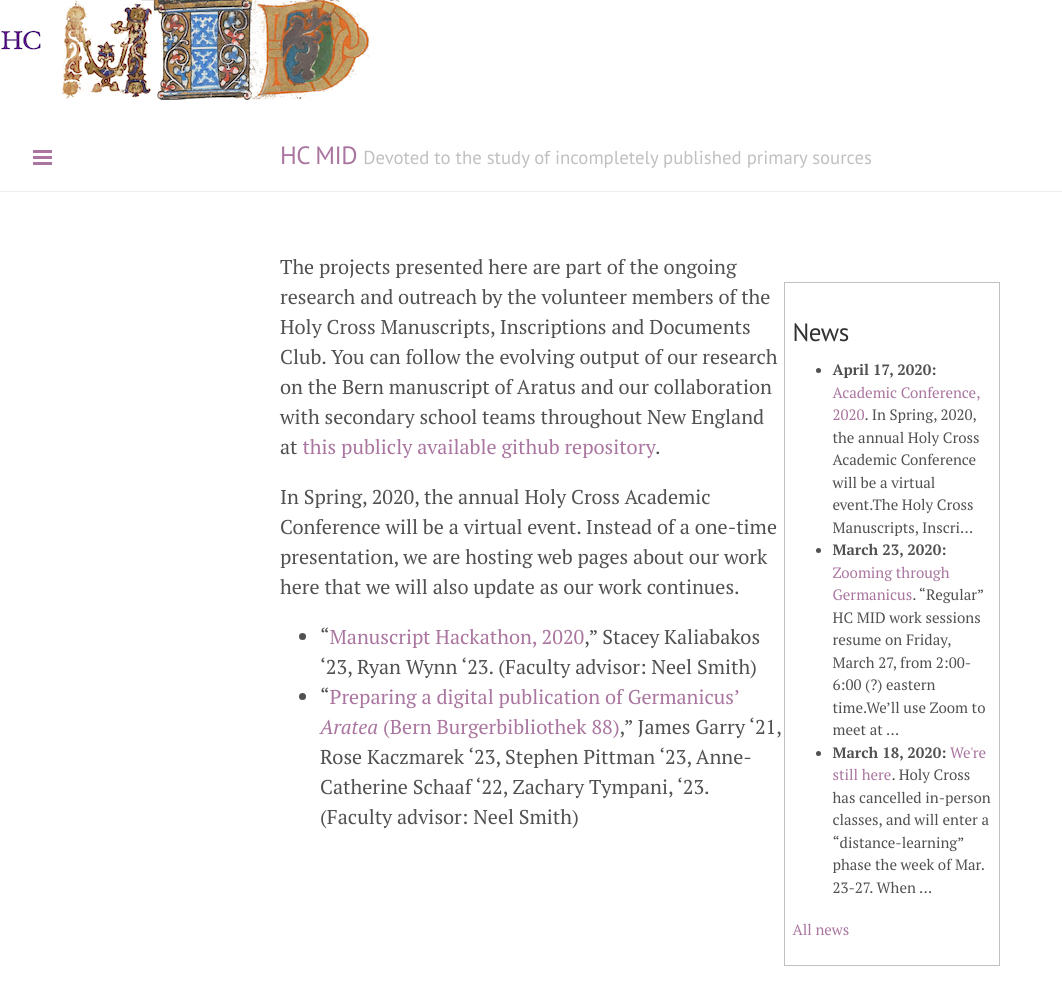
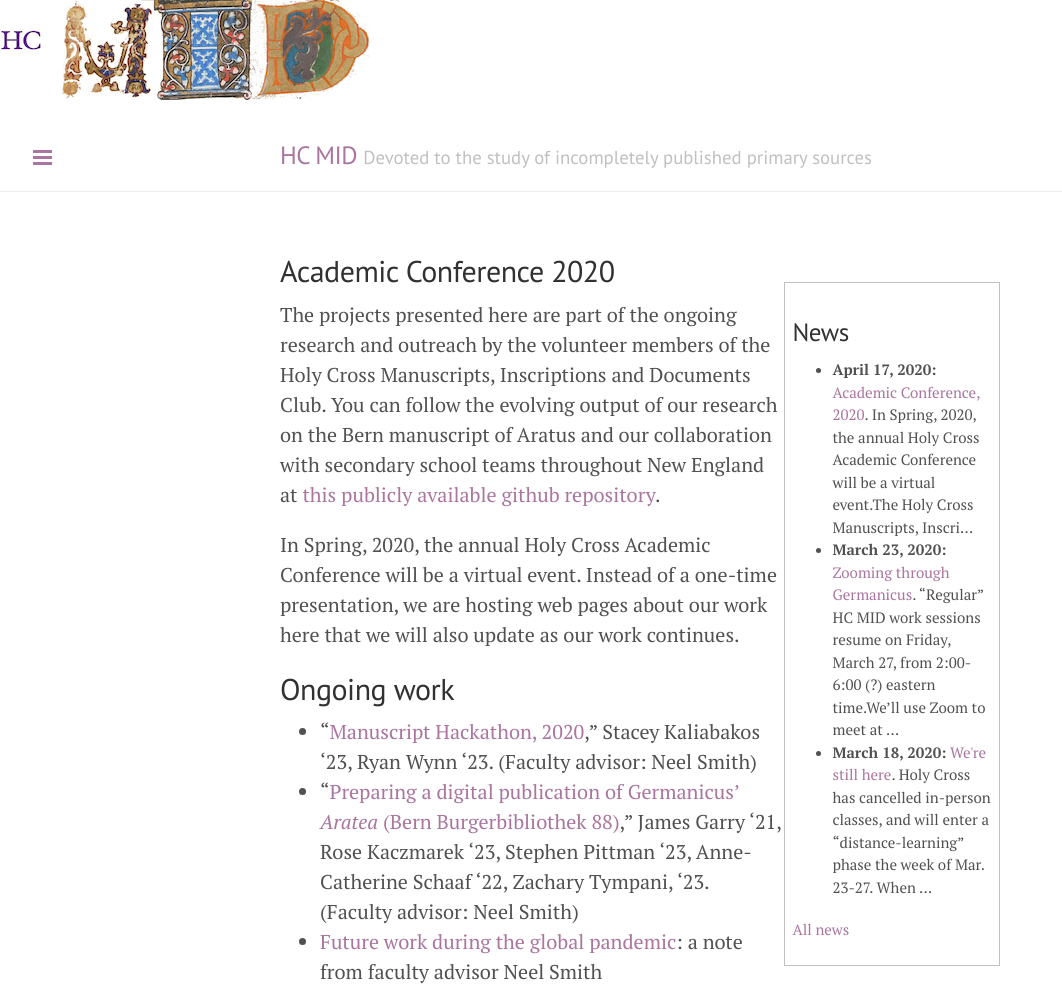
Before and after one commit to HCMID/HCMID.github.io, a Jekyll site: the page built from academic_conference20/index.md, in a window 1280 px wide. Shown: the whole page, without its empty margins (0-1062 px from the left). Built offline with Jekyll 4.4.1, drawn with Linux system fonts in a browser that asks for light colours; before the commit the page ends 966 px from its top, so only the background shows below that.

Commit message:
Complete pub file

```diff
--- a/academic_conference20/index.md
+++ b/academic_conference20/index.md
@@ -4,6 +4,7 @@ title: "Academic Conference, 2020"
 ---
 
 
+## Academic Conference 2020
 
 The projects presented here are part of the ongoing research and outreach by the volunteer members of the Holy Cross Manuscripts, Inscriptions and Documents Club.  You can follow the evolving output of our research on the Bern manuscript of Aratus and our collaboration with secondary school teams throughout New England at [this publicly available github repository](https://github.com/hcmid/germanicus).
 
@@ -11,5 +12,9 @@ The projects presented here are part of the ongoing research and outreach by the
 In Spring, 2020, the annual Holy Cross Academic Conference will be a virtual event.  Instead of a one-time presentation, we are hosting web pages about our work here that we will also update as our work continues.
 
 
+
+## Ongoing work
+
 - "[Manuscript Hackathon, 2020](hackathon/)," Stacey Kaliabakos '23, Ryan Wynn '23.  (Faculty advisor: Neel Smith)
 - "[Preparing a digital publication of Germanicus' *Aratea* (Bern Burgerbibliothek 88)](germanicus/)," James Garry '21, Rose Kaczmarek '23, Stephen Pittman '23, Anne-Catherine Schaaf '22, Zachary Tympani, '23. (Faculty advisor: Neel Smith)
+- [Future work during the global pandemic](covid/): a note from faculty advisor Neel Smith
```
Also changed, not shown: academic_conference20/germanicus/publication.md (+0 -9 lines).
